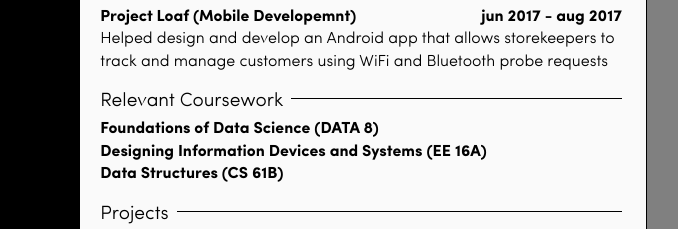
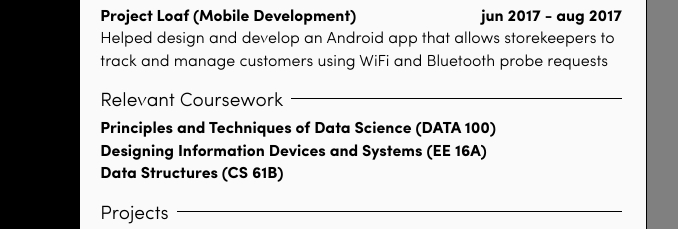
Before and after one commit to aaronkh/resume, a website: page docs/index.html in a window 1280 px wide. Shown: the part 282-511 px from the top of the page, 402-1080 px from the left. Drawn offline with Linux system fonts and the light colour scheme.

Commit message:
Update index.html

```diff
--- a/docs/index.html
+++ b/docs/index.html
@@ -211,7 +211,7 @@
           <div class=e-description>Analyzed and presented crime data and gun control data in the US using Python and
             JavaScript (Pandas, NumPy, d3.js)</div>
           <div class=e-head>
-            <div class=e-title>Project Loaf (Mobile Developemnt)</div>
+            <div class=e-title>Project Loaf (Mobile Development)</div>
             <div class=e-date>jun 2017 - aug 2017</div>
           </div>
           <div class=e-description>Helped design and develop an Android app that allows storekeepers to track and manage
@@ -225,7 +225,7 @@
         </div>
         <div id=card-container>
           <div class=card>
-            <div class=card-description>Foundations of Data Science (DATA 8)</div>
+            <div class=card-description>Principles and Techniques of Data Science (DATA 100)</div>
           </div>
           <div class=card>
             <div class=card-description>Designing Information Devices and Systems (EE 16A)</div>
```
